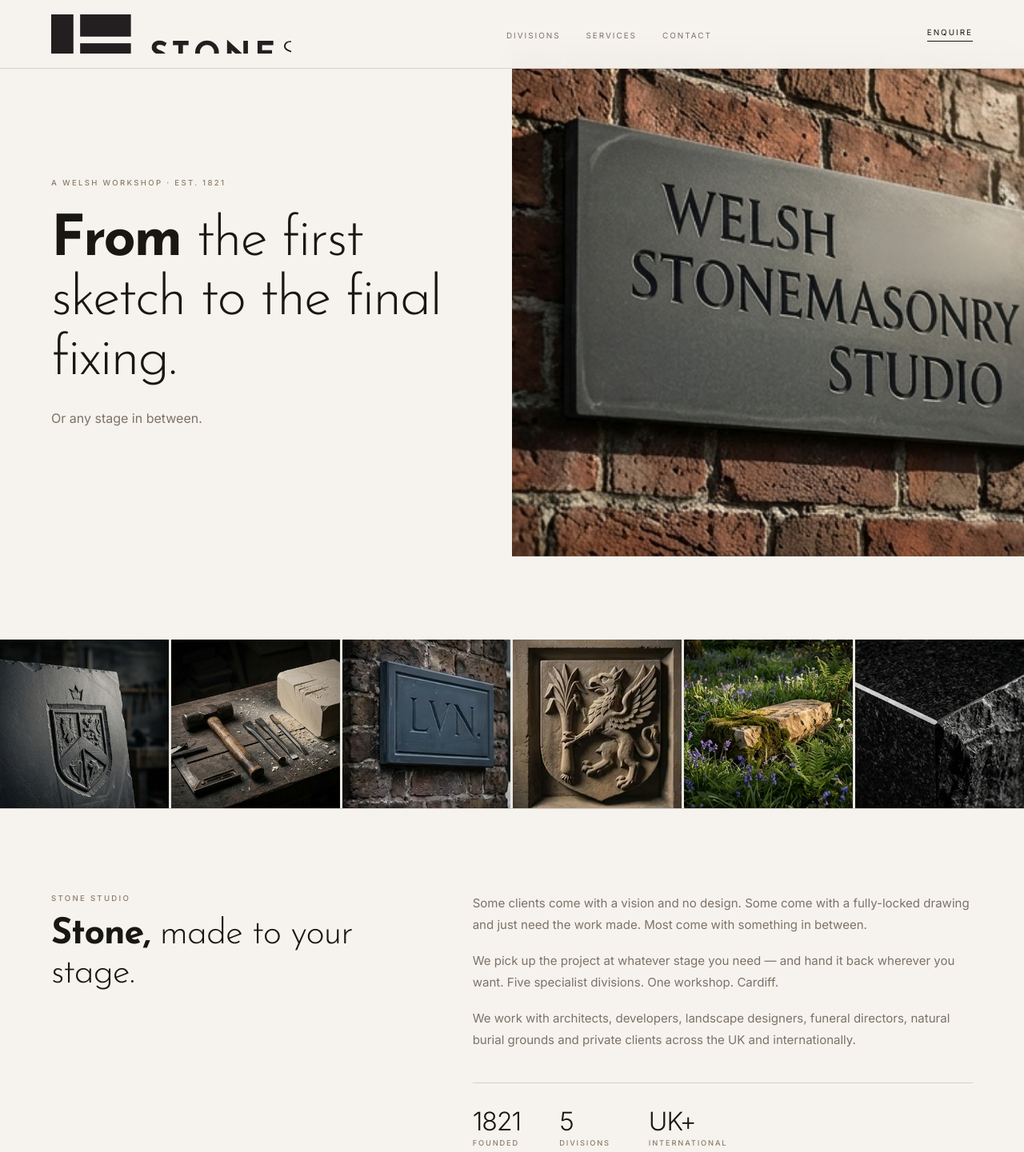
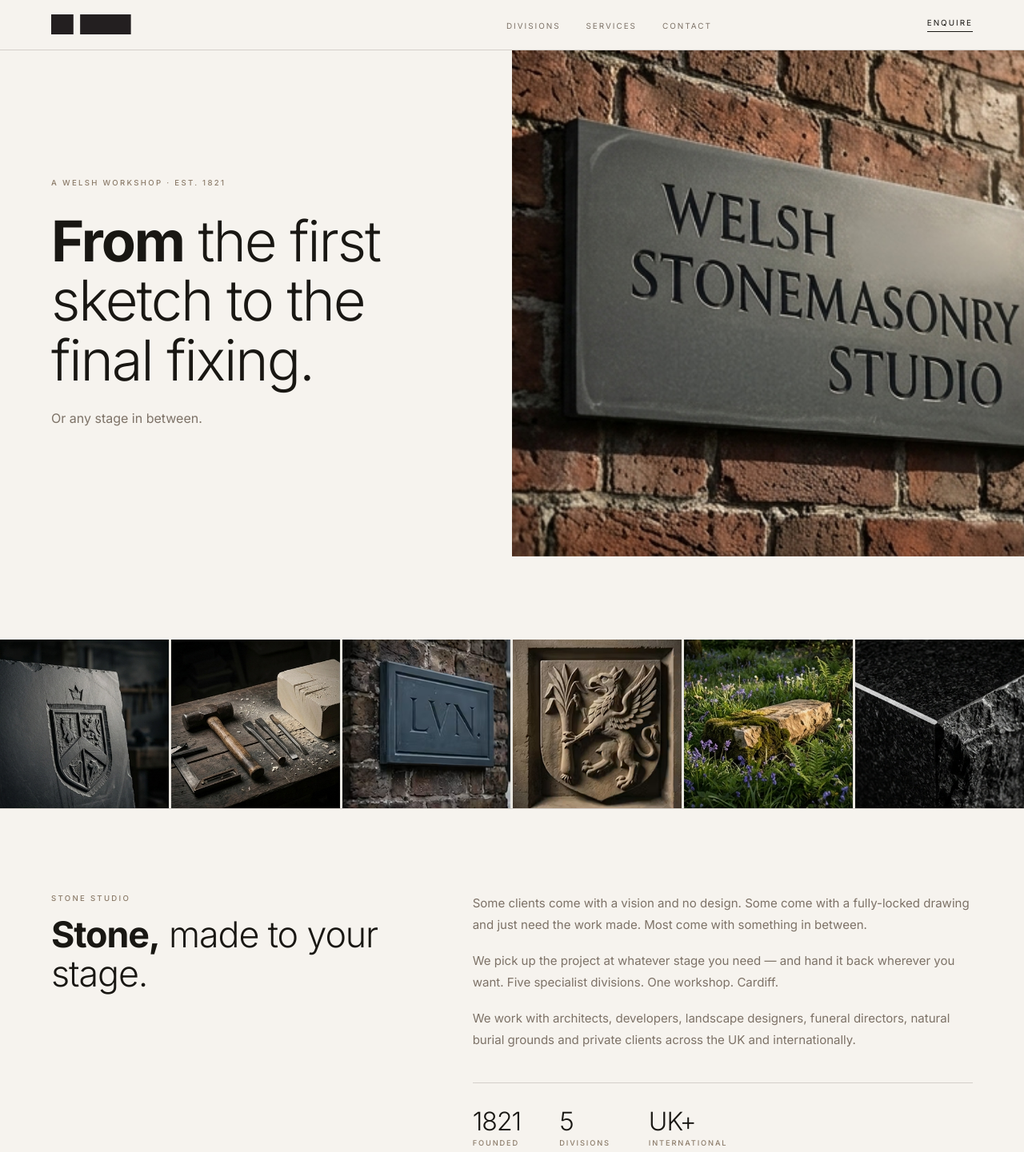
Before and after one commit to MS-Group-Developments/stone-studio, a plain HTML site: page index.html in a window 1280 px wide. Shown: the top 1441 px of the page at 80% size. Drawn offline with Linux system fonts and the light colour scheme.

Commit message:
Typography: Inter headings, 25px logo

```diff
--- a/index.html
+++ b/index.html
@@ -9,14 +9,14 @@
   <link rel="canonical" href="https://thestonestudio.co/">
   <meta property="og:title" content="Stone Studio — From the first sketch to the final fixing">
   <meta property="og:description" content="Stone Studio is a Welsh workshop working with architects, developers and private clients across the UK. Five specialist divisions. Concept through installation. Since 1821.">
-  <link rel="preconnect" href="https://fonts.googleapis.com"><link rel="preconnect" href="https://fonts.gstatic.com" crossorigin><link href="https://fonts.googleapis.com/css2?family=Inter:wght@300;400;500&family=Josefin+Sans:wght@300;700&display=swap" rel="stylesheet">
+  <link rel="preconnect" href="https://fonts.googleapis.com"><link rel="preconnect" href="https://fonts.gstatic.com" crossorigin><link href="https://fonts.googleapis.com/css2?family=Inter:wght@300;400;500;700&display=swap" rel="stylesheet">
   <style>
     :root{--bg:#F6F3EE;--bg-s:#EAE7E1;--fg:#191713;--mid:#7D7267;--rule:#D4CFCA;--stone:#8C7C6A}
     *,*::before,*::after{box-sizing:border-box;margin:0;padding:0}
     html{scroll-behavior:smooth}
     body{background:var(--bg);color:var(--fg);font-family:'Inter',sans-serif;font-size:16px;line-height:1.6;-webkit-font-smoothing:antialiased}
-    h1{font-size:clamp(2.6rem,5.5vw,5rem);font-weight:300;line-height:1.06;letter-spacing:-0.03em;color:var(--fg);font-family:'Josefin Sans',sans-serif}
-    h2{font-size:clamp(1.8rem,3.5vw,3rem);font-weight:300;line-height:1.08;letter-spacing:-0.025em;color:var(--fg);font-family:'Josefin Sans',sans-serif}
+    h1{font-size:clamp(2.6rem,5.5vw,5rem);font-weight:300;line-height:1.06;letter-spacing:-0.03em;color:var(--fg);font-family:'Inter',sans-serif}
+    h2{font-size:clamp(1.8rem,3.5vw,3rem);font-weight:300;line-height:1.08;letter-spacing:-0.025em;color:var(--fg);font-family:'Inter',sans-serif}
     h3{font-size:0.95rem;font-weight:500;color:var(--fg);letter-spacing:0.01em}
     p{color:var(--mid);line-height:1.8;font-size:0.94rem}
     a{color:inherit;text-decoration:none}
@@ -26,7 +26,7 @@
     nav{position:fixed;top:0;left:0;right:0;z-index:100;padding:18px 64px;display:flex;align-items:center;justify-content:space-between;background:rgba(246,243,238,0.97);backdrop-filter:blur(16px);-webkit-backdrop-filter:blur(16px);border-bottom:1px solid var(--rule)}
     @media(max-width:768px){nav{padding:14px 24px}}
     .nav-logo{display:block;line-height:0}
-    .nav-logo svg{height:49px;width:auto}
+    .nav-logo svg{height:25px;width:auto}
     .nav-links{display:flex;gap:32px;list-style:none}
     @media(max-width:960px){.nav-links{display:none}}
     .nav-links a{font-size:0.62rem;font-weight:400;letter-spacing:0.2em;text-transform:uppercase;color:var(--mid);transition:color 0.2s}
@@ -37,7 +37,7 @@
     @media(max-width:900px){.hero{grid-template-columns:1fr;min-height:auto}}
     .hero-text{display:flex;flex-direction:column;justify-content:center;padding:88px 80px 88px 64px}
     @media(max-width:900px){.hero-text{padding:56px 24px 48px}}
-    .hero-text h1{margin:14px 0 20px;font-family:'Josefin Sans',sans-serif}
+    .hero-text h1{margin:14px 0 20px;font-family:'Inter',sans-serif}
     .hero-text p{font-size:1rem;max-width:340px;color:var(--mid)}
     .hero-photo{background-size:cover;background-position:center;min-height:520px}
     @media(max-width:900px){.hero-photo{min-height:58vw;order:-1}}
@@ -78,7 +78,7 @@
     .pillar h3{font-size:0.95rem;font-weight:500;margin-bottom:8px}
     .pillar p{font-size:0.82rem;line-height:1.72}
     .cta-s{text-align:center}
-    .cta-s h2{max-width:580px;margin:14px auto 14px;font-family:'Josefin Sans',sans-serif}
+    .cta-s h2{max-width:580px;margin:14px auto 14px;font-family:'Inter',sans-serif}
     .cta-s p{max-width:420px;margin:0 auto 36px;font-size:0.95rem}
     .cta-row{display:flex;gap:12px;justify-content:center;flex-wrap:wrap}
     .btn{display:inline-block;font-size:0.6rem;font-weight:400;letter-spacing:0.22em;text-transform:uppercase;padding:13px 36px;border:1px solid var(--fg);color:var(--fg);transition:all 0.2s}
```
